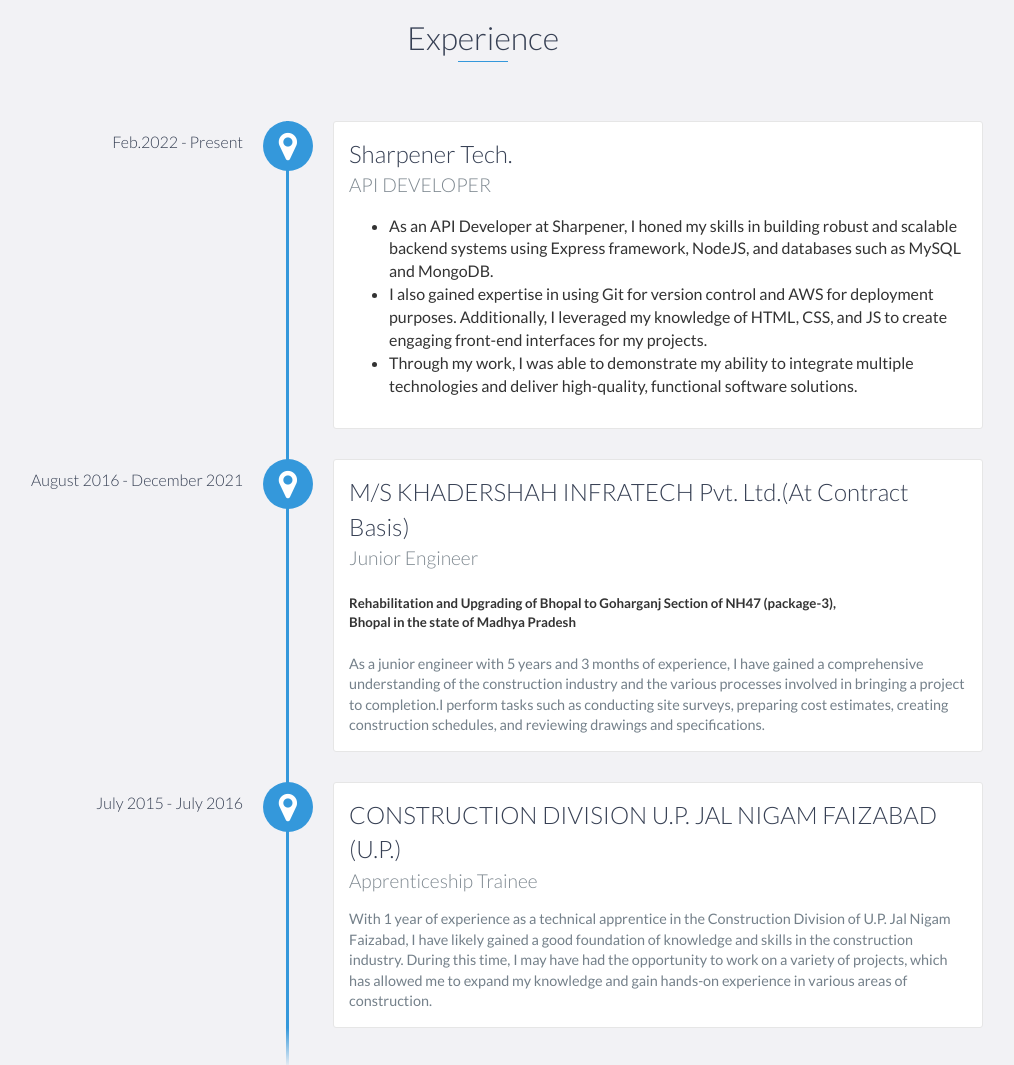
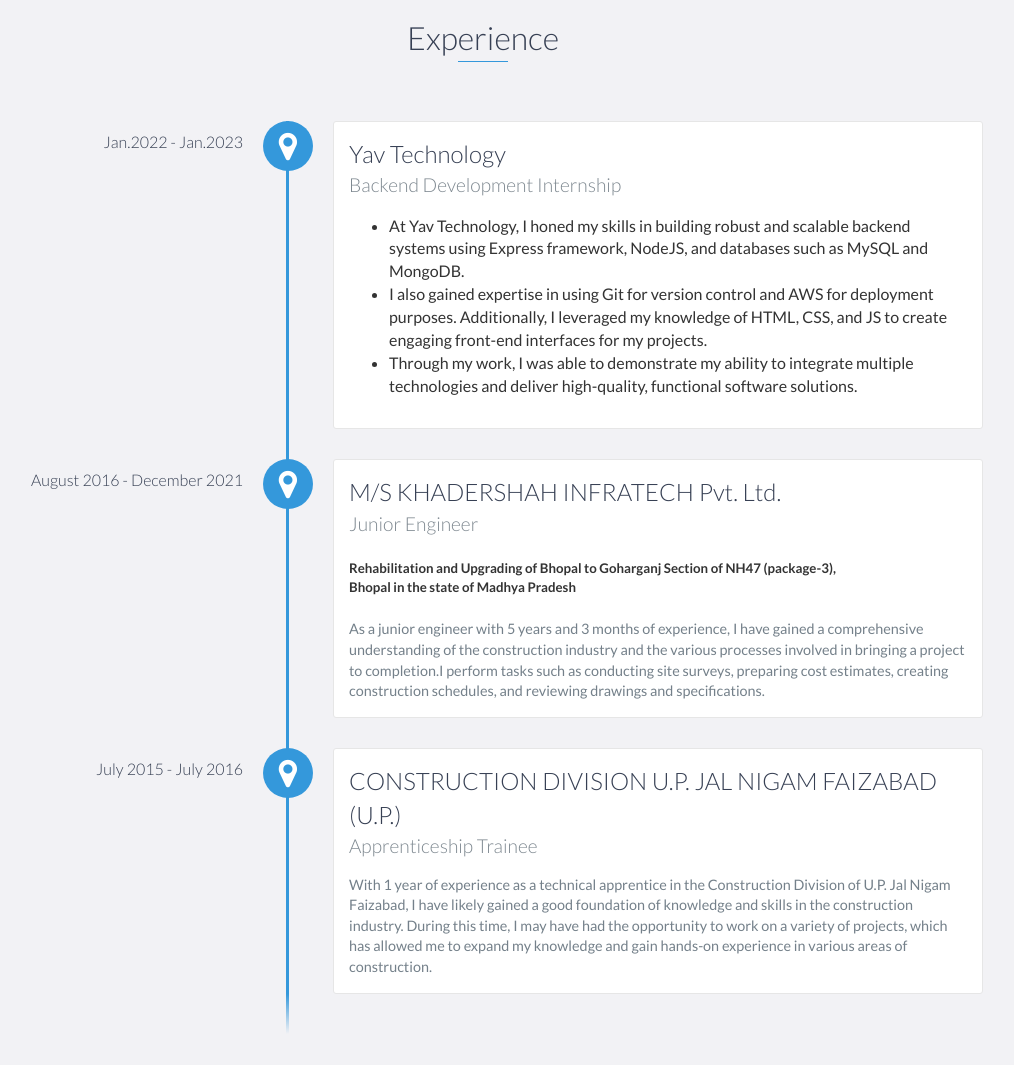
Before and after one commit to Zuber8960/portfolio, a plain HTML site: page index.html in a window 1280 px wide. Shown: the part 1100-2165 px from the top of the page, without its empty margins (157-1171 px from the left). Drawn offline with nearby package versions, Linux system fonts and the light colour scheme.

Commit message:
portfolio

```diff
--- a/index.html
+++ b/index.html
@@ -90,15 +90,14 @@
     <div id="experience" class="background-alt">
         <h2 class="heading">Experience</h2>
         <div id="experience-timeline">
-            <div data-date="Feb.2022 - Present">
-                <h3>Sharpener Tech.</h3>
-                <h4>API DEVELOPER</h4>
+            <div data-date="Jan.2022 - Jan.2023">
+                <h3>Yav Technology</h3>
+                <h4>Backend Development Internship</h4>
                 <p>
                 <ul>
                     <li>
-                        As an API Developer at Sharpener, I honed my skills in building robust and scalable
-                        backend systems using Express framework, NodeJS, and databases such as MySQL
-                        and MongoDB.
+                        At Yav Technology, I honed my skills in building robust and scalable backend systems
+                        using Express framework, NodeJS, and databases such as MySQL and MongoDB.
                     </li>
                     <li>
                         I also gained expertise in using Git for version control and AWS for deployment
@@ -114,7 +113,7 @@
             </div>
 
             <div data-date="August 2016 - December 2021">
-                <h3>M/S KHADERSHAH INFRATECH Pvt. Ltd.(At Contract Basis)</h3>
+                <h3>M/S KHADERSHAH INFRATECH Pvt. Ltd.</h3>
                 <h4>Junior Engineer</h4>
                 <h5>Rehabilitation and Upgrading of Bhopal to Goharganj Section
                     of NH47 (package-3),<br> Bhopal in the state of Madhya Pradesh
@@ -181,10 +180,12 @@
 
                         </ul>
                         <a href="http://3.83.227.86/"
-                            style="margin: 2rem; background-color: #4CAF50; color: white; padding: 12px 24px; text-decoration: none; display: inline-block; border-radius: 10px;">View Project
+                            style="margin: 2rem; background-color: #4CAF50; color: white; padding: 12px 24px; text-decoration: none; display: inline-block; border-radius: 10px;">View
+                            Project
                         </a>
                         <a href="https://github.com/Zuber8960/Group-Chat"
-                            style="margin: 2rem; background-color: #4CAF50; color: white; padding: 12px 24px; text-decoration: none; display: inline-block; border-radius: 10px;">Source Code
+                            style="margin: 2rem; background-color: #4CAF50; color: white; padding: 12px 24px; text-decoration: none; display: inline-block; border-radius: 10px;">Source
+                            Code
                         </a>
 
                     </div>
@@ -211,7 +212,8 @@
                             style="margin: 2rem; background-color: #4CAF50; color: white; padding: 12px 24px; text-decoration: none; display: inline-block; border-radius: 10px;">View Project
                         </a> -->
                         <a href="https://github.com/Zuber8960/Expence-Tracker"
-                            style="margin: 2rem; background-color: #4CAF50; color: white; padding: 12px 24px; text-decoration: none; display: inline-block; border-radius: 10px;">Source Code
+                            style="margin: 2rem; background-color: #4CAF50; color: white; padding: 12px 24px; text-decoration: none; display: inline-block; border-radius: 10px;">Source
+                            Code
                         </a>
 
                     </div>
@@ -231,7 +233,7 @@
                             Let me mention some key features of the project:
                         </p>
                         <ul style="text-align:left;">
-                            <li>Pagination:  It helps customers to navigate and find the products they're looking for.
+                            <li>Pagination: It helps customers to navigate and find the products they're looking for.
                             </li>
                             <li>Cart Features: Add to Cart and Delete from Cart</li>
                             <li>Place Order: Customers can place his order.</li>
@@ -240,7 +242,8 @@
                             style="margin: 2rem; background-color: #4CAF50; color: white; padding: 12px 24px; text-decoration: none; display: inline-block; border-radius: 10px;">View Project
                         </a> -->
                         <a href="https://github.com/Zuber8960/E-Commerce-Website"
-                            style="margin: 2rem; background-color: #4CAF50; color: white; padding: 12px 24px; text-decoration: none; display: inline-block; border-radius: 10px;">Source Code
+                            style="margin: 2rem; background-color: #4CAF50; color: white; padding: 12px 24px; text-decoration: none; display: inline-block; border-radius: 10px;">Source
+                            Code
                         </a>
 
                     </div>
@@ -261,10 +264,12 @@
                             Frontend: HTML, CSS, JavaScript
                         </p>
                         <a href="https://call-booking-appointment.netlify.app/"
-                            style="margin: 2rem; background-color: #4CAF50; color: white; padding: 12px 24px; text-decoration: none; display: inline-block; border-radius: 10px;">View Project
+                            style="margin: 2rem; background-color: #4CAF50; color: white; padding: 12px 24px; text-decoration: none; display: inline-block; border-radius: 10px;">View
+                            Project
                         </a>
                         <a href="https://github.com/Zuber8960/form"
-                            style="margin: 2rem; background-color: #4CAF50; color: white; padding: 12px 24px; text-decoration: none; display: inline-block; border-radius: 10px;">Source Code
+                            style="margin: 2rem; background-color: #4CAF50; color: white; padding: 12px 24px; text-decoration: none; display: inline-block; border-radius: 10px;">Source
+                            Code
                         </a>
 
                     </div>
@@ -287,10 +292,12 @@
                             Frontend: HTML, CSS, JavaScript
                         </p>
                         <a href="https://item-lister-byzuber.netlify.app/"
-                            style="margin: 2rem; background-color: #4CAF50; color: white; padding: 12px 24px; text-decoration: none; display: inline-block; border-radius: 10px;">View Project
+                            style="margin: 2rem; background-color: #4CAF50; color: white; padding: 12px 24px; text-decoration: none; display: inline-block; border-radius: 10px;">View
+                            Project
                         </a>
                         <a href="https://github.com/Zuber8960/Item_lister/tree/main"
-                            style="margin: 2rem; background-color: #4CAF50; color: white; padding: 12px 24px; text-decoration: none; display: inline-block; border-radius: 10px;">Source Code
+                            style="margin: 2rem; background-color: #4CAF50; color: white; padding: 12px 24px; text-decoration: none; display: inline-block; border-radius: 10px;">Source
+                            Code
                         </a>
 
                     </div>
@@ -312,7 +319,8 @@
                             Frontend: HTML, CSS, JavaScript
                         </p>
                         <a href="https://sharpner-academy.netlify.app"
-                            style="margin: 2rem; background-color: #4CAF50; color: white; padding: 12px 24px; text-decoration: none; display: inline-block; border-radius: 10px;">View Project
+                            style="margin: 2rem; background-color: #4CAF50; color: white; padding: 12px 24px; text-decoration: none; display: inline-block; border-radius: 10px;">View
+                            Project
                         </a>
                     </div>
                     <!-- End .project-info -->
@@ -362,7 +370,7 @@
             <div class="row">
                 <div class="col-sm-5 copyright">
                     <p>
-                        Copyright &copy; <span id="current-year">2022</span> ZUBER AHMAD
+                        Copyright &copy; <span id="current-year">2023</span> ZUBER AHMAD
                     </p>
                 </div>
                 <div class="col-sm-2 top">
```
